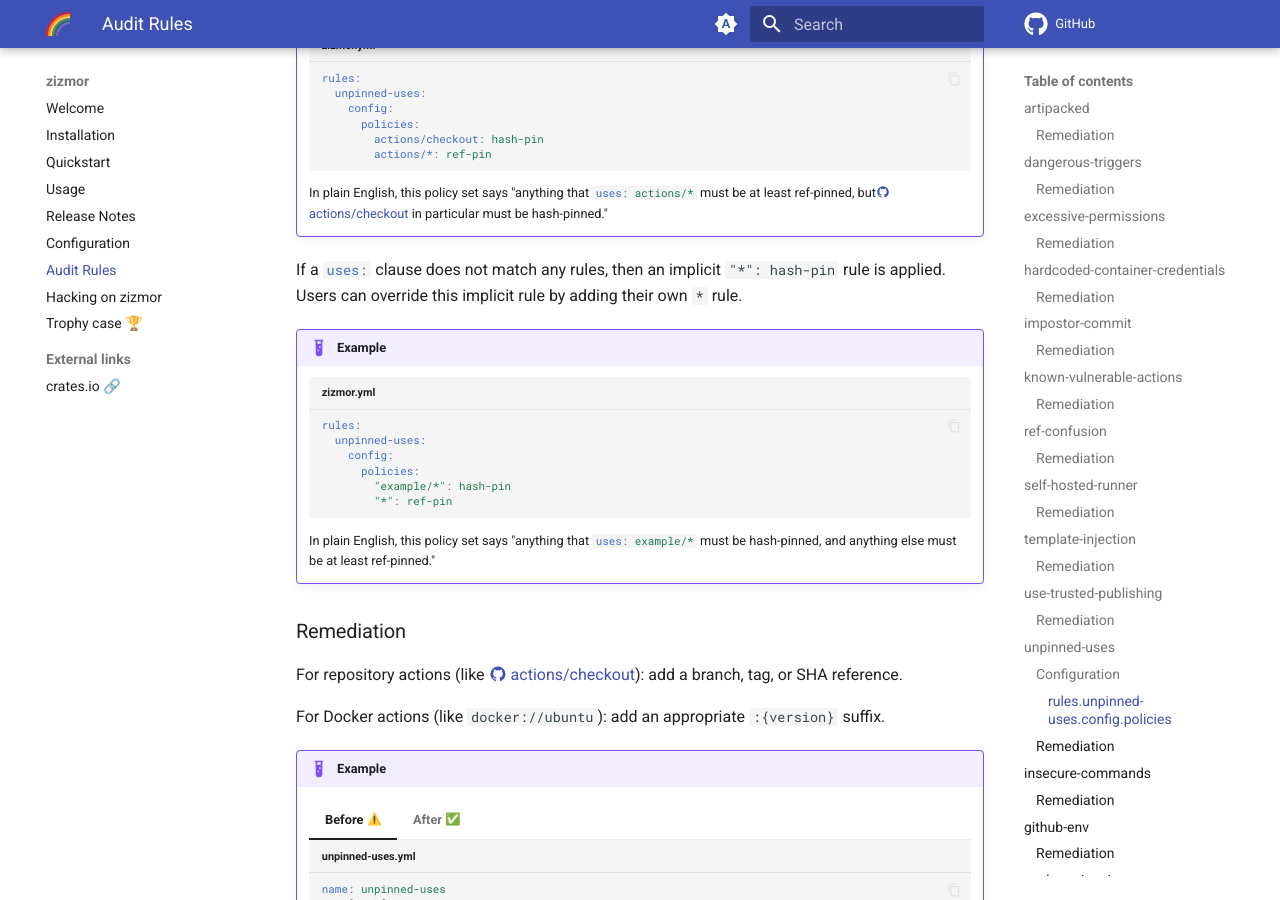
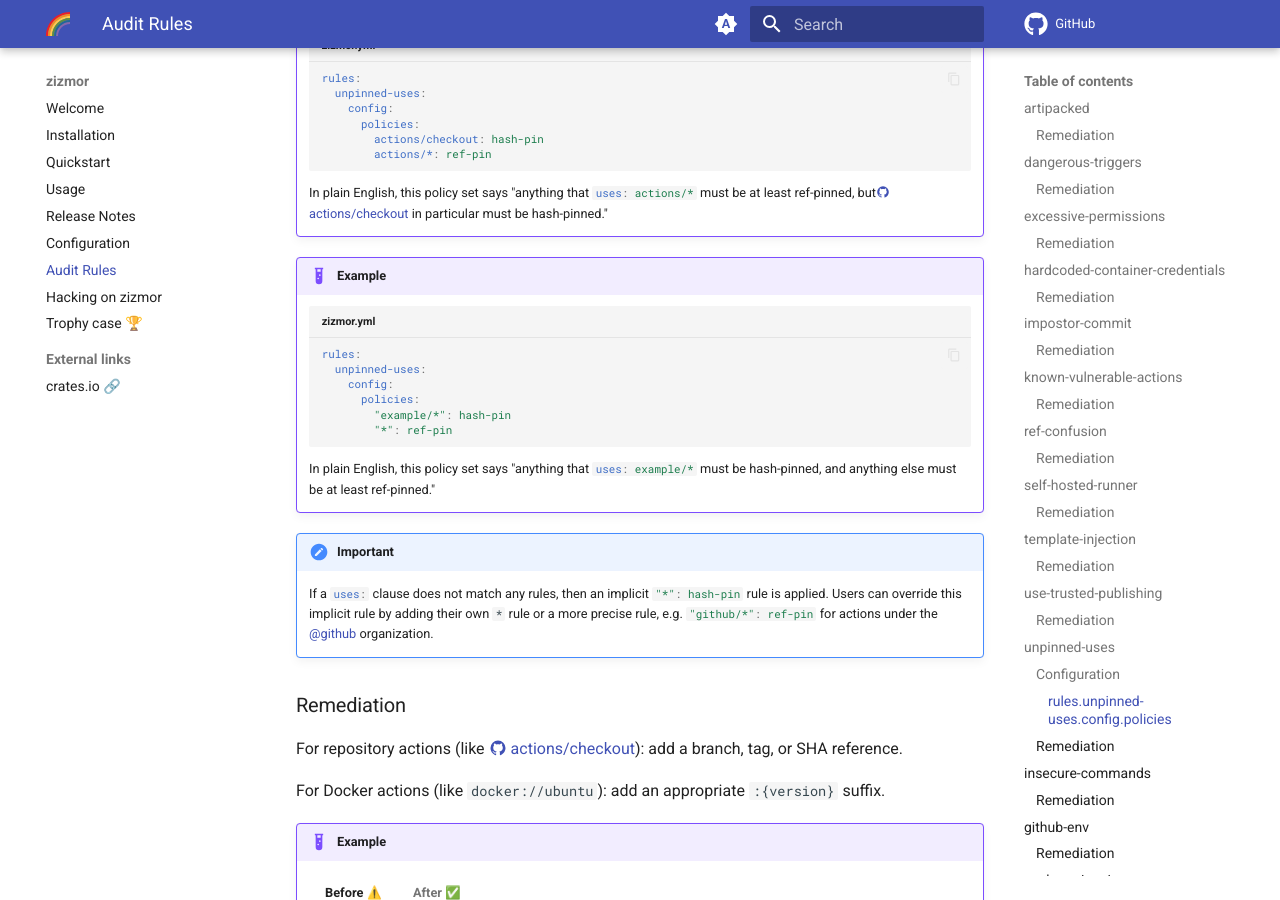
Before and after one commit to zizmorcore/zizmor, an MkDocs documentation site: the page built from docs/audits.md, in a window 1280 px wide and 900 px high, scrolled down 12474 px. Built offline with MkDocs 1.6.1 and Material for MkDocs 9.7.7, drawn with Linux system fonts in a browser that asks for light colours; emoji names are drawn with the system emoji font; comment, search, counter and statistics services are not loaded; some of the changed lines change nothing that is shown.

Commit message:
chore(docs): clarify default rule in explicit config
Signed-off-by: William Woodruff <william@yossarian.net>

````diff
--- a/docs/audits.md
+++ b/docs/audits.md
@@ -687,10 +687,6 @@ regardless of definition order.
     In plain English, this policy set says "anything that `#!yaml uses: actions/*` must
     be at least ref-pinned, but @actions/checkout in particular must be hash-pinned."
 
-If a `#!yaml uses:` clause does not match any rules, then an implicit `"*": hash-pin`
-rule is applied. Users can override this implicit rule by adding their
-own `*` rule.
-
 !!! example
 
     ```yaml title="zizmor.yml"
@@ -704,6 +700,14 @@ own `*` rule.
 
     In plain English, this policy set says "anything that `#!yaml uses: example/*` must
     be hash-pinned, and anything else must be at least ref-pinned."
+
+
+!!! important
+
+    If a `#!yaml uses:` clause does not match any rules, then an implicit
+    `#!yaml "*": hash-pin` rule is applied. Users can override this implicit rule
+    by adding their own `*` rule or a more precise rule, e.g.
+    `#!yaml "github/*": ref-pin` for actions under the @github organization.
 
 ### Remediation
 
````
